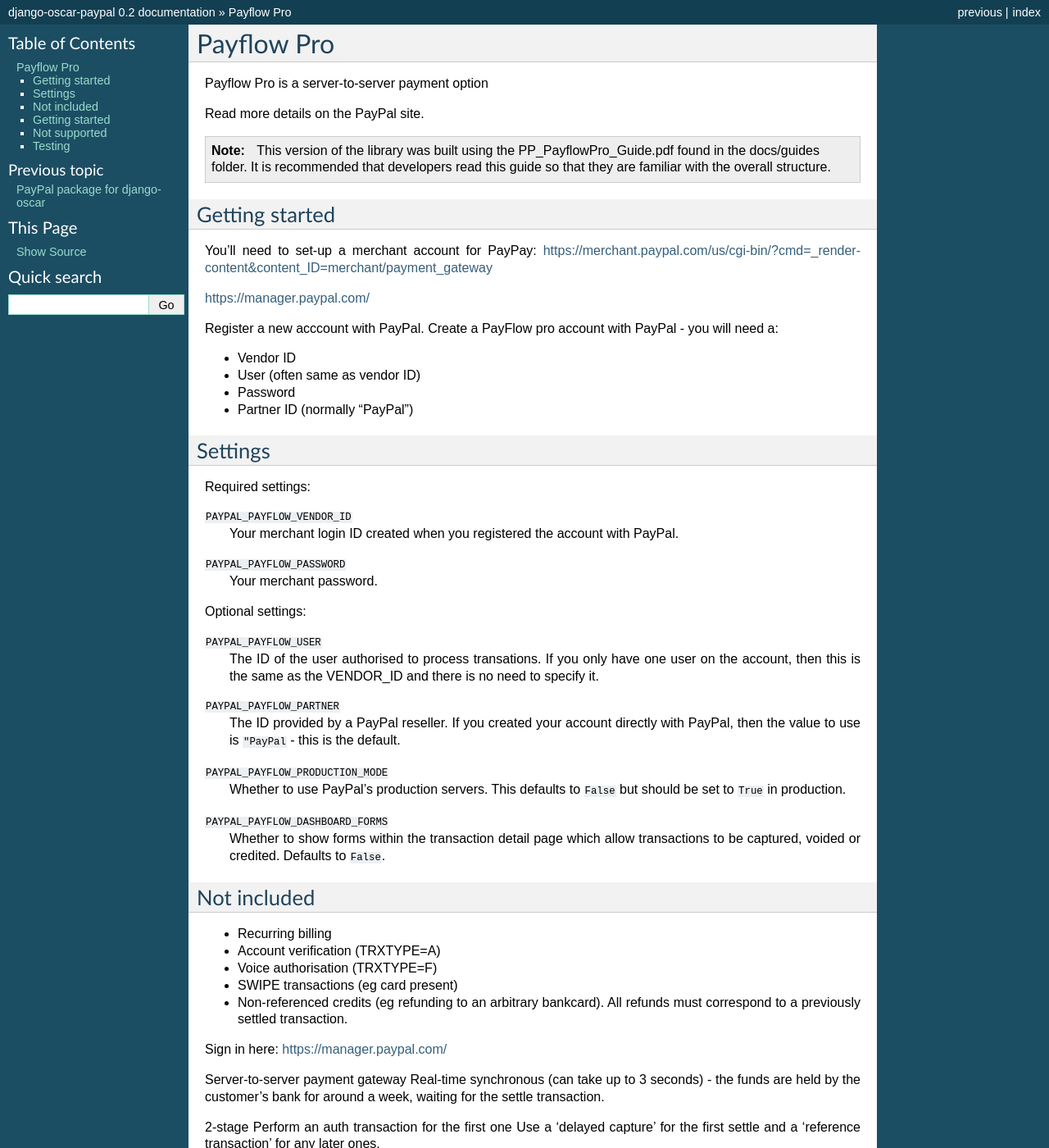
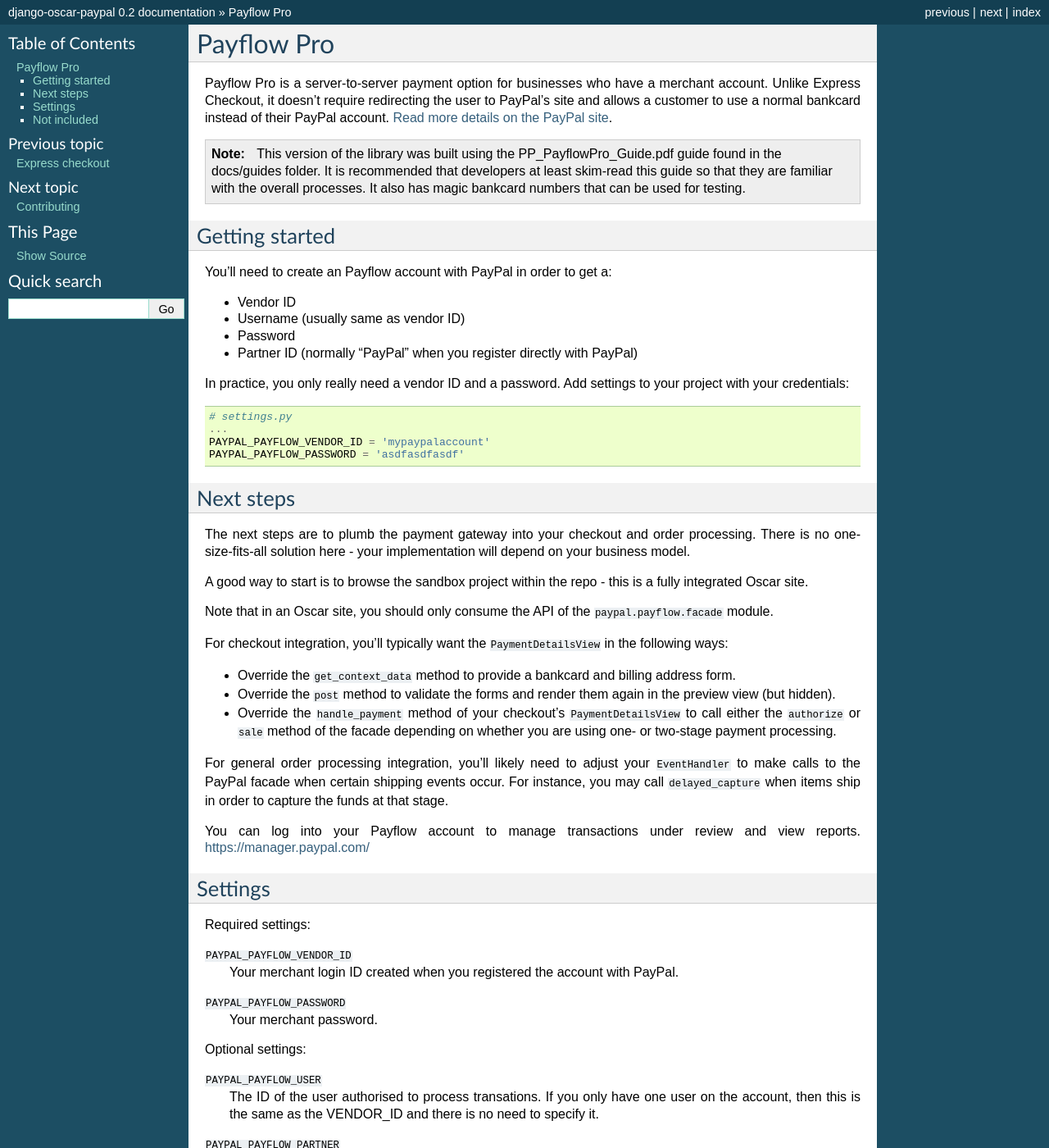
Before and after one commit to django-oscar/django-oscar-paypal, a Sphinx documentation site: the page built from docs/payflow.rst, in a window 1280 px wide and 1400 px high. Shown: the whole window at 82% size. Built offline with Sphinx 7.4.7, drawn with Linux system fonts in a browser that asks for light colours; some of the changed text lies outside the part shown.

Commit message:
Rewrite docs to make sense a bit

```diff
--- /dev/null
+++ b/docs/contributing.rst
@@ -0,0 +1,30 @@
+============
+Contributing
+============
+
+Do this::
+
+    mkvirtualenv oscar-paypal
+    git clone git://github.com/tangentlabs/django-oscar-paypal.git
+    cd django-oscar-paypal
+    python setup.py develop
+    pip install -r requirements.txt
+
+then you should be able to run the tests using::
+
+    ./runtests.py
+
+There is also a sandbox site for exploring a sample oscar site.  Set it up::
+
+    cd sandbox
+    ./manage.py syncdb --noinput
+    ./manage.py migrate
+    ./manage.py oscar_import_catalogue data/books-catalogue.csv
+
+and run it::
+
+    ./manage.py runserver
+
+Use the `Github issue tracker`_ for any problems.
+
+.. _`Github issue tracker`: https://github.com/tangentlabs/django-oscar-paypal/issues
--- a/docs/express.rst
+++ b/docs/express.rst
@@ -1,16 +1,6 @@
-===============================
-PayPal package for django-oscar
-===============================
-
-This package provides integration between django-oscar and both PayPal Express
-and PayPal Payflow Pro.
-
---------------
-PayPal Express
---------------
-
-Overview
-========
+================
+Express checkout
+================
 
 `PayPal Express` is an API for integrating PayPal payments into an ecommerce
 site.  A typical implementation involves redirecting the user to PayPal's site
@@ -18,16 +8,14 @@
 the merchant site to confirm the order.  It can also be used purely for payment,
 with shipping details being collected on the merchant site.
 
-This library provides integration between PayPal Express and `django-oscar`_.
-
 See the `PDF documentation`_ for the gory details of PayPal Express.
 
 .. _`PayPal Express`: https://www.paypal.com/uk/cgi-bin/webscr?cmd=_additional-payment-ref-impl1
 .. _`PDF documentation`: https://cms.paypal.com/cms_content/US/en_US/files/developer/PP_ExpressCheckout_IntegrationGuide.pdf
-.. _`django-oscar`: https://github.com/tangentlabs/django-oscar
 
-Installation
-============
+---------------
+Getting started
+---------------
 
 First, you'll need to create a sandbox merchant account with PayPal - this will
 provide a username, password and 'signature' which are used to authenticate API
@@ -36,18 +24,11 @@
 If you want to test your installation in a browser (which you should), then
 you'll need to also create a sandbox buyer account so you can checkout.
 
-Fetch package (not ready just yet)::
-
-    pip install django-oscar-paypal
-
 Add the following settings using the details from your sandbox buyer account::
 
     PAYPAL_API_USERNAME = 'test_xxxx.gmail.com'
     PAYPAL_API_PASSWORD = '123456789'
     PAYPAL_API_SIGNATURE = '...'
-
-Augment your ``INSTALLED_APPS`` to include ``paypal.express`` and run syncdb to
-create the appropriate models.
 
 Next, you need to add the PayPal URLs to your URL config.  This can be done as
 follows::
@@ -88,9 +69,10 @@
     )
 
 If anything is unclear or not workin as expected then review how the 'sandbox`
-installation is set-up.  This is a working oscar install that uses PayPal
+installation is set-up.  This is a working Oscar install that uses PayPal
 Express.
 
+--------
 Settings
 --------
 
@@ -114,12 +96,13 @@
 Some of these options, like the display ones, can be set in your PayPal merchant
 profile.
 
+------------
 Not included
 ------------
 
 The following options are part of the PayPal Express API but are not handled
 within this implementation - mainly as it's not obvious how you can handle
-these in a 'generic' way within oscar:
+these in a 'generic' way within Oscar:
 
 * Gift wrapping
 * Buyer consent to receive promotional emails
@@ -128,6 +111,7 @@
 * Recurring payments
 * Fraud management
 
+------------
 Known issues
 ------------
 
@@ -135,40 +119,3 @@
   not passed to PayPal at the moment.
 
 * Vouchers may have expired during the time when the user is on the PayPal site.
-
-Changelog
-=========
-
-0.1 - 2012-06-12
-----------------
-
-* First release based on oscar 0.2
-
-Contribute
-==========
-
-Do this::
-
-    mkvirtualenv oscar-paypal
-    git clone git://github.com/tangentlabs/django-oscar-paypal.git
-    cd django-oscar-paypal
-    pip install -r requirements.txt
-
-then you should be able to run the tests using::
-
-    ./run_tests.sh
-
-There is also a sandbox site for exploring a sample oscar site.  Set it up::
-
-    cd sandbox
-    ./manage.py syncdb --noinput
-    ./manage.py migrate
-    ./manage.py oscar_import_catalogue data/books-catalogue.csv
-
-and run it::
-
-    ./manage.py runserver
-
-Use the `Github issue tracker`_ for any problems.
-
-.. _`Github issue tracker`: https://github.com/tangentlabs/django-oscar-paypal/issues
--- a/docs/payflow.rst
+++ b/docs/payflow.rst
@@ -2,32 +2,75 @@
 Payflow Pro
 ===========
 
-Payflow Pro is a server-to-server payment option
+Payflow Pro is a server-to-server payment option for businesses who have a
+merchant account.  Unlike Express Checkout, it doesn't require redirecting the
+user to PayPal's site and allows a customer to use a normal bankcard instead of
+their PayPal account.  `Read more details on the PayPal site`_.
 
-Read more details on the PayPal site.
+.. _`Read more details on the PayPal site`: https://merchant.paypal.com/us/cgi-bin/?cmd=_render-content&content_ID=merchant/payment_gateway
 
 .. note::
 
     This version of the library was built using the PP_PayflowPro_Guide.pdf
-    found in the docs/guides folder.  It is recommended that developers read
-    this guide so that they are familiar with the overall structure.
+    guide found in the docs/guides folder.  It is recommended that developers at
+    least skim-read this guide so that they are familiar with the overall
+    processes.  It also has magic bankcard numbers that can be used for testing.
 
 ---------------
 Getting started
 ---------------
 
-You'll need to set-up a merchant account for PayPay:
-https://merchant.paypal.com/us/cgi-bin/?cmd=_render-content&content_ID=merchant/payment_gateway
-
-https://manager.paypal.com/
-
-Register a new acccount with PayPal.
-Create a PayFlow pro account with PayPal - you will need a:
+You'll need to create an Payflow account with PayPal in order to get a:
 
 * Vendor ID
-* User (often same as vendor ID)
+* Username (usually same as vendor ID)
 * Password
-* Partner ID (normally "PayPal")
+* Partner ID (normally "PayPal" when you register directly with PayPal)
+
+In practice, you only really need a vendor ID and a password.  Add settings to
+your project with your credentials::
+
+    # settings.py
+    ...
+    PAYPAL_PAYFLOW_VENDOR_ID = 'mypaypalaccount'
+    PAYPAL_PAYFLOW_PASSWORD = 'asdfasdfasdf'
+
+----------
+Next steps
+----------
+
+The next steps are to plumb the payment gateway into your checkout and order
+processing.  There is no one-size-fits-all solution here - your implementation
+will depend on your business model.
+
+A good way to start is to browse the sandbox project within the repo - this is a
+fully integrated Oscar site.
+
+Note that in an Oscar site, you should only consume the API of the
+``paypal.payflow.facade`` module.
+
+For checkout integration, you'll typically want the ``PaymentDetailsView`` in
+the following ways:
+
+* Override the ``get_context_data`` method to provide a bankcard and billing
+  address form.
+
+* Override the ``post`` method to validate the forms and render them again in
+  the preview view (but hidden).
+
+* Override the ``handle_payment`` method of your checkout's
+  ``PaymentDetailsView`` to call either the ``authorize`` or ``sale`` method of
+  the facade depending on whether you are using one- or two-stage payment
+  processing.
+
+For general order processing integration, you'll likely need to adjust your
+``EventHandler`` to make calls to the PayPal facade when certain shipping events
+occur.  For instance, you may call ``delayed_capture`` when items ship in order
+to capture the funds at that stage.
+
+You can log into your Payflow account to manage transactions under review and
+view reports.
+https://manager.paypal.com/
 
 --------
 Settings
@@ -66,50 +109,3 @@
 * SWIPE transactions (eg card present)
 * Non-referenced credits (eg refunding to an arbitrary bankcard).  All refunds
   must correspond to a previously settled transaction.
-
-Sign in here:
-https://manager.paypal.com/
-
-Server-to-server payment gateway
-Real-time synchronous (can take up to 3 seconds) - the funds are held by the
-customer's bank for around a week, waiting for the settle transaction.
-
-2-stage
-Perform an auth transaction for the first one
-Use a 'delayed capture' for the first settle and a 'reference transaction' for
-any later ones.
-
-
-
-PayPal provide SKDs for Java and .NET but no Python (boo)o
-
-This implementation uses the Name-Value pair mode (not XMLPay)
-
-.. note::
-
-    This version of the library was built using the PP_PayflowPro_Guide.pdf
-    found in the docs.
-
----------------
-Getting started
----------------
-
-Register a new acccount with PayPal.
-Create a PayFlow pro account with PayPal - you will need a:
-
-* Vendor ID
-* User (often same as vendor ID)
-* Password
-* Partner ID (normally "PayPal")
-
--------------
-Not supported
--------------
-
--------
-Testing
--------
-
-See page 49 of the PDF guide for test bankcard numbers
-
-* 5555555555554444
```
Also changed, not shown: README.rst (+19 -5 lines), docs/index.rst (+9 -8 lines).
